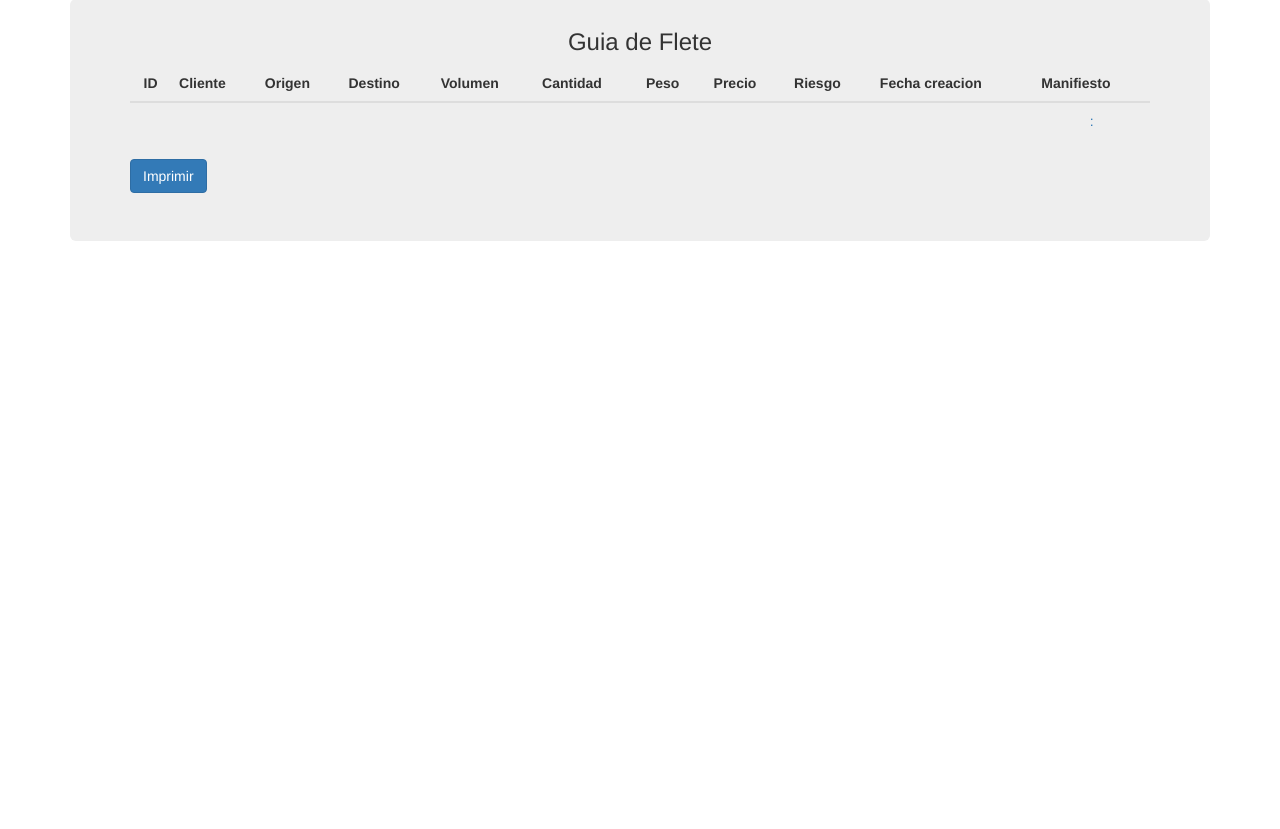
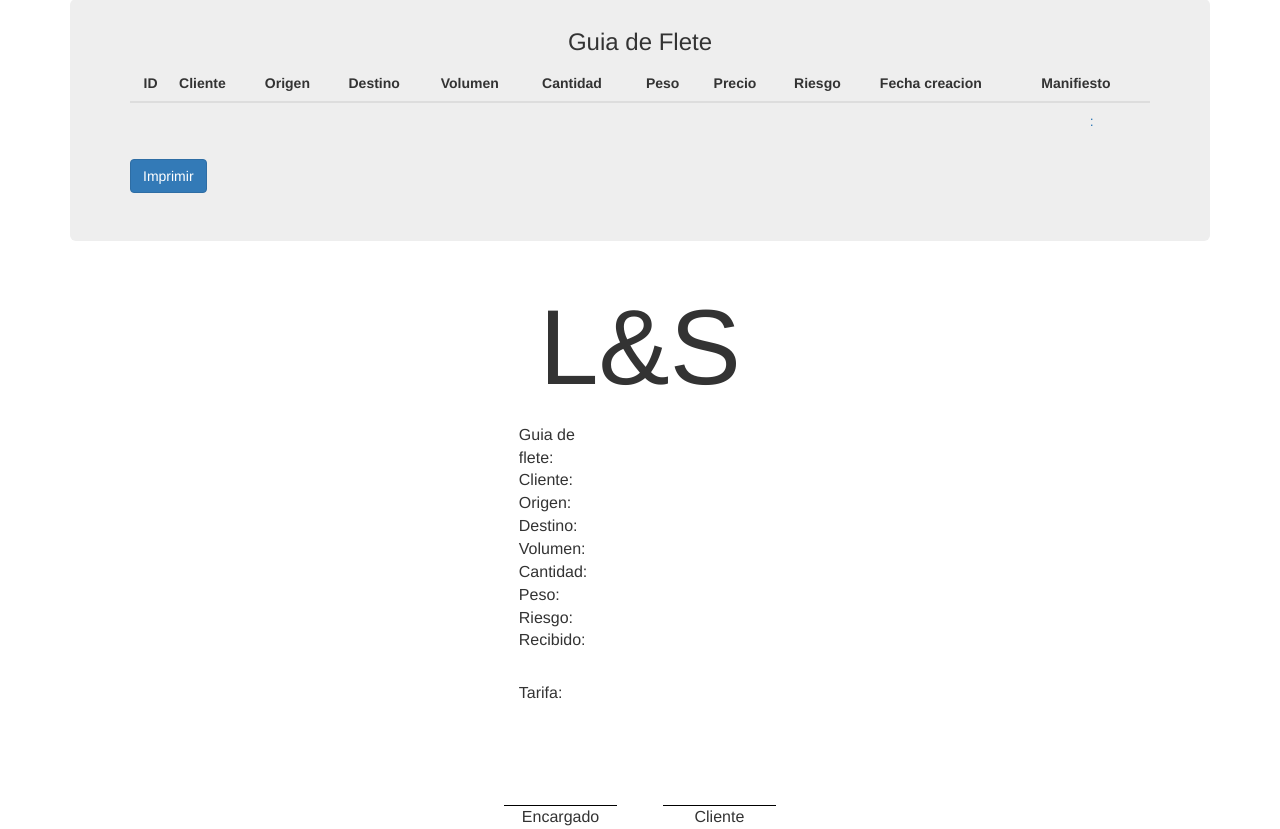
Before and after one commit to rgamboar/L-S, a Django app: template templates/intranet/packages/profileTraveling.html in a window 1280 px wide. Shown: the part 73-902 px from the top of the page. Run offline with Django 3.2, Linux system fonts and the light colour scheme; the template is opened without the code that fills it, so the values that code supplies are empty; some libraries are stand-ins or nearby versions.

Commit message:
imprimir cuando navegador esta en grande

```diff
--- a/static/css/print80.css
+++ b/static/css/print80.css
@@ -1,6 +1,6 @@
 #print{
-  width:79mm;
-  visibility: hidden;
+  width:80mm;
+  visibility: visible;
   margin: auto;
 }
 
@@ -33,14 +33,14 @@
 
 @media print {
   @page{
-    size: 80mm;
+    size: 80mm 200mm;
     size: portrait;
   }
-  body * {
+  body {
     visibility: hidden;
   }
-  body {
-  	width: 80mm;
+  html {
+    width: 80mm;
   }
   #print div{
     visibility: visible;
@@ -51,4 +51,120 @@
     left: 0;
     top: 0;
   }
+
+[class*="col-sm-"] {
+  float: left;
 }
+
+[class*="col-xs-"] {
+  float: left;
+}
+
+.col-sm-12, .col-xs-12 {
+  width:100% !important;
+}
+
+.col-sm-11, .col-xs-11 {
+  width:91.66666667% !important;
+}
+
+.col-sm-10, .col-xs-10 {
+  width:83.33333333% !important;
+}
+
+.col-sm-9, .col-xs-9 {
+  width:75% !important;
+}
+
+.col-sm-8, .col-xs-8 {
+  width:66.66666667% !important;
+}
+
+.col-sm-7, .col-xs-7 {
+  width:58.33333333% !important;
+}
+
+.col-sm-6, .col-xs-6 {
+  width:50% !important;
+}
+
+.col-sm-5, .col-xs-5 {
+  width:41.66666667% !important;
+}
+
+.col-sm-4, .col-xs-4 {
+  width:33.33333333% !important;
+}
+
+.col-sm-3, .col-xs-3 {
+  width:25% !important;
+}
+
+.col-sm-2, .col-xs-2 {
+  width:16.66666667% !important;
+}
+
+.col-sm-1, .col-xs-1 {
+  width:8.33333333% !important;
+}
+
+.col-sm-1,
+.col-sm-2,
+.col-sm-3,
+.col-sm-4,
+.col-sm-5,
+.col-sm-6,
+.col-sm-7,
+.col-sm-8,
+.col-sm-9,
+.col-sm-10,
+.col-sm-11,
+.col-sm-12,
+.col-xs-1,
+.col-xs-2,
+.col-xs-3,
+.col-xs-4,
+.col-xs-5,
+.col-xs-6,
+.col-xs-7,
+.col-xs-8,
+.col-xs-9,
+.col-xs-10,
+.col-xs-11,
+.col-xs-12 {
+float: left !important;
+}
+
+body {
+  margin: 0;
+  padding 0 !important;
+  min-width: 80mm;
+}
+
+.container {
+  width: auto;
+}
+
+body {
+  font-size: 10px;
+}
+
+a[href]:after {
+  content: none;
+}
+
+.noprint,
+div.alert,
+header,
+.group-media,
+.btn,
+.footer,
+form,
+#comments,
+.nav,
+ul.links.list-inline,
+ul.action-links {
+  display:none !important;
+}
+
+}
--- a/templates/intranet/packages/profileTraveling.html
+++ b/templates/intranet/packages/profileTraveling.html
@@ -74,99 +74,98 @@
 </div>
 
 
-
 <div id="print" class="row">
 <div class="title col-sm-12">
 L&amp;S
 </div>
 
 
-<div class="line col-xs-12">
-    <div class="col-xs-4">
+<div class="line col-sm-12">
+    <div class="col-sm-4">
         Guia de flete:
     </div>
-    <div class="col-xs-8">
+    <div class="col-sm-8">
         {{package.id}}
     </div>
 </div>
 
-<div class="line col-xs-12">
-    <div class="col-xs-4">
+<div class="line col-sm-12">
+    <div class="col-sm-4">
         Cliente:
     </div>
-    <div class="col-xs-8">
+    <div class="col-sm-8">
         {{package.customer.name}}
     </div>
 </div>
 
-<div class="line col-xs-12">
-    <div class="col-xs-4">
+<div class="line col-sm-12">
+    <div class="col-sm-4">
         Origen:
     </div>
-    <div class="col-xs-8">
+    <div class="col-sm-8">
         {{package.start.name}}
     </div>
 </div>
 
-<div class="line col-xs-12">
-    <div class="col-xs-4">
+<div class="line col-sm-12">
+    <div class="col-sm-4">
         Destino:
     </div>
-    <div class="col-xs-8">
+    <div class="col-sm-8">
         {{package.finish.name}}
     </div>
 </div>
 
-<div class="line col-xs-12">
-    <div class="col-xs-4">
+<div class="line col-sm-12">
+    <div class="col-sm-4">
         Volumen:
     </div>
-    <div class="col-xs-8">
+    <div class="col-sm-8">
         {{package.volume}}
     </div>
 </div>
 
-<div class="line col-xs-12">
-    <div class="col-xs-4">
+<div class="line col-sm-12">
+    <div class="col-sm-4">
         Cantidad:
     </div>
-    <div class="col-xs-8">
+    <div class="col-sm-8">
         {{package.quantity}}
     </div>
 </div>
 
-<div class="line col-xs-12">
-    <div class="col-xs-4">
+<div class="line col-sm-12">
+    <div class="col-sm-4">
         Peso:
     </div>
-    <div class="col-xs-8">
+    <div class="col-sm-8">
         {{package.weight}}
     </div>
 </div>
 
-<div class="line col-xs-12">
-    <div class="col-xs-4">
+<div class="line col-sm-12">
+    <div class="col-sm-4">
         Riesgo:
     </div>
-    <div class="col-xs-8">
+    <div class="col-sm-8">
         {{package.risk}}
     </div>
 </div>
 
-<div class="line col-xs-12">
-    <div class="col-xs-4">
+<div class="line col-sm-12">
+    <div class="col-sm-4">
         Recibido:
     </div>
-    <div class="col-xs-8">
+    <div class="col-sm-8">
         {{package.createDate}}
     </div>
 </div>
 
-<div class="price col-xs-12">
-    <div class="col-xs-4">
+<div class="price col-sm-12">
+    <div class="col-sm-4">
         Tarifa:
     </div>
-    <div class="col-xs-8 bold">
+    <div class="col-sm-8 bold">
         {% if package.rate == 0 %}
               No definida
         {% else %}
@@ -176,15 +175,15 @@ L&amp;S
 </div>
 
 
-<div class="jump col-xs-12">
+<div class="jump col-sm-12">
 </div>
-<div class="line col-xs-12">
-    <div class="sign col-xs-5">
+<div class="line col-sm-12">
+    <div class="sign col-sm-5">
         Encargado
     </div>
-    <div class="col-xs-2">
+    <div class="col-sm-2">
     </div>
-    <div class="sign col-xs-5">
+    <div class="sign col-sm-5">
         Cliente
     </div>
 </div>
@@ -192,7 +191,6 @@ L&amp;S
 
 
 </div>
-
 
 
 
```
